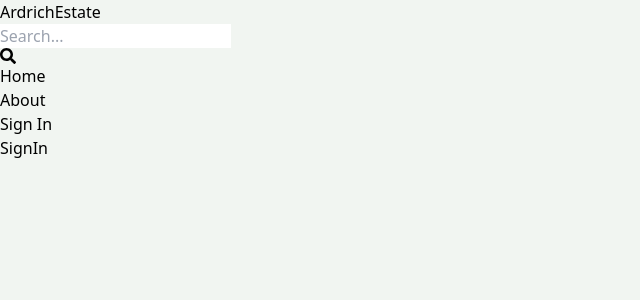
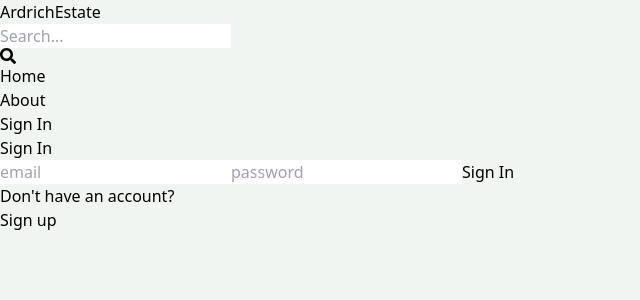
Before and after one commit to rjshbangoy/MERN-Project, a React (Vite) app in the folder client/: page /sign-in in a window 1280 px wide. Shown: the top 300 px of the page, without its empty margins (0-640 px from the left). Built offline with nearby package versions, Linux system fonts and the light colour scheme.

Commit message:
complete sign in page functionality

```diff
--- a/client/src/pages/SignIn.jsx
+++ b/client/src/pages/SignIn.jsx
@@ -1,7 +1,65 @@
-import React from 'react'
+import { useState } from 'react'
+import { Link, useNavigate } from 'react-router-dom'
 
 export default function SignIn() {
+  const [formData, setFormData] = useState({});
+  const [error, setError] = useState(null);
+  const [loading, setLoading] = useState(false);
+  const navigate = useNavigate();
+  const handleChange = (e) => {
+    setFormData(
+      {
+        ...formData,
+        [e.target.id]: e.target.value,
+      });
+  };
+
+  const handleSubmit = async (e) => {
+    e.preventDefault();
+    try {
+      setLoading(true);
+      const res = await fetch('/api/auth/signin',
+      {
+        method: 'POST',
+        headers: {
+          'Content-Type': 'application/json',
+        },
+        body: JSON.stringify(formData),
+      });
+
+      const data = await res.json();
+      console.log(data);
+
+      if(data.success === false) {
+        setLoading(false);
+        setError(data.message);
+        return;
+      };
+      setLoading(false);
+      setError(null);
+      navigate('/');
+
+    } catch (error) {
+      setLoading(false);
+      setError(error.message);
+    }
+  };
+
   return (
-    <div>SignIn</div>
+    <div className='p-3 max-w-lg mx-auto'>
+      <h1 className='text-3xl text-center font-semibold my-7'>Sign In</h1>
+      <form onSubmit={handleSubmit} className='flex flex-col gap-4'>
+        <input type="email" placeholder='email' className='border p-3 rounded-lg' id='email' onChange={handleChange} />
+        <input type="password" placeholder='password' className='border p-3 rounded-lg' id='password' onChange={handleChange} />
+        <button disabled={loading} className='bg-slate-700 text-white p-3 rounded-lg uppercase hover:opacity-95 disabled:opacity-80'>{loading ? 'Loading...' : 'Sign In'}</button>
+      </form>
+      <div className="flex gap-2 mt-5">
+        <p>Don't have an account?</p>
+        <Link to={"/sign-up"}>
+          <span className='text-blue-700'>Sign up</span>
+        </Link>
+      </div>
+      {error && <p className='text-red-500 mt-5'>{error}</p>}
+    </div>
   )
-}
+};
```
